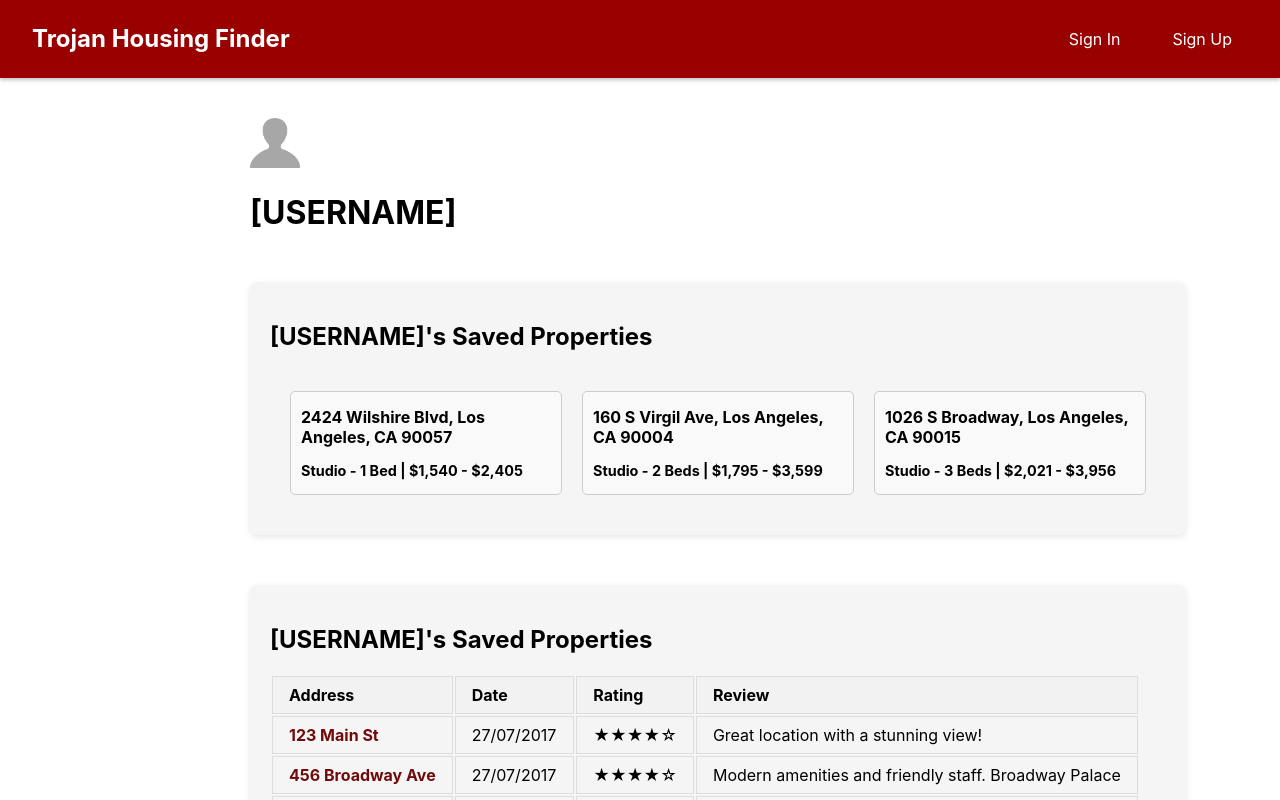
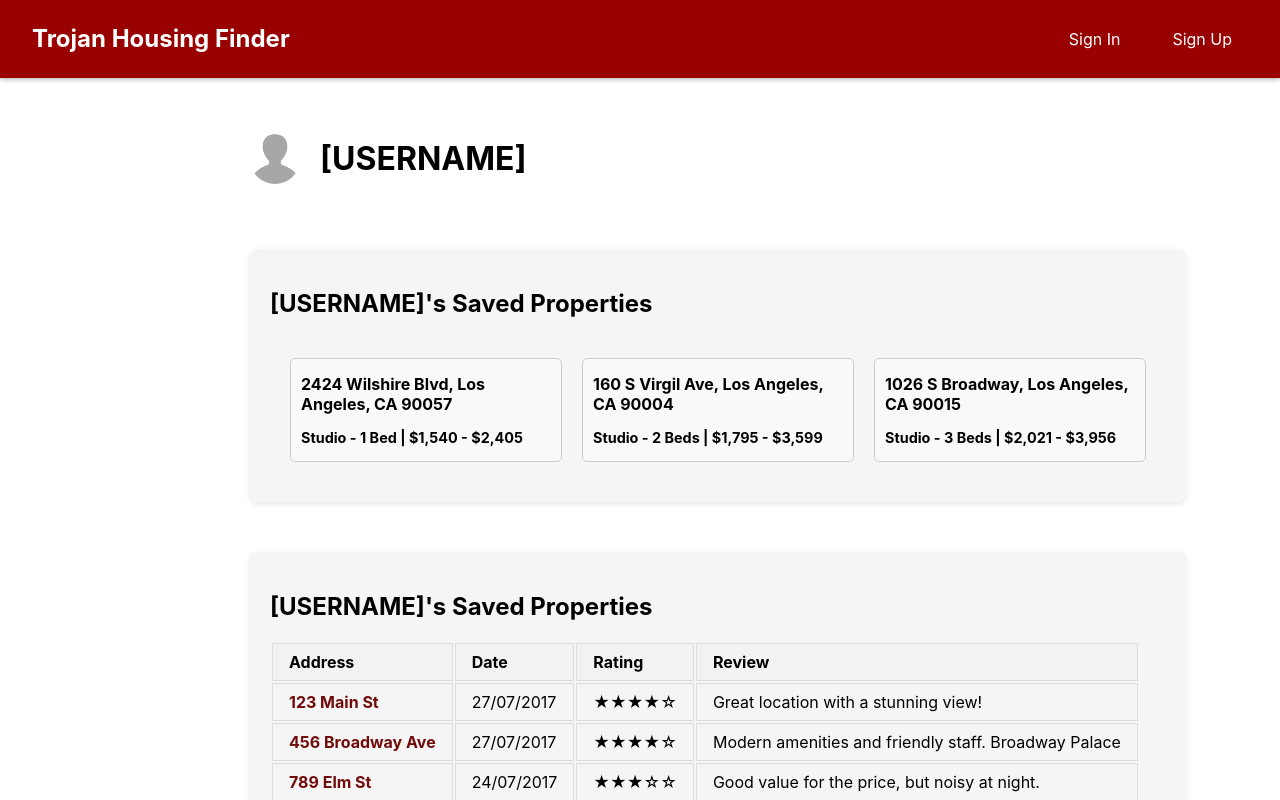
Before and after one commit to TrojanHousing/Frontend, a React (Create React App) app in the folder trojan-housing/: page /UserProfile in a window 1280 px wide. Built offline with nearby package versions, Linux system fonts and the light colour scheme.

Commit message:
made profile avatar a circle

```diff
--- a/trojan-housing/src/UserProfile.css
+++ b/trojan-housing/src/UserProfile.css
@@ -1,24 +1,31 @@
 .user-info {
-
-    justify-content: center;
+    display: flex;
     align-items: center;
     margin-bottom: 20px;
     margin-top: -60px;
 }
-.user-profile-block{
+
+.user-profile-block {
     display: block;
     justify-content: center;
     align-items: center;
-    margin-top:100px;
+    margin-top: 100px;
     margin-left: 250px;
-    height: 20vh;        /* Full height of the viewport */
+    height: 20vh;
+    /* Full height of the viewport */
     width: 100vw;
 }
+
 .user-avatar {
     width: 50px;
     height: 50px;
+    border-radius: 50%;
+    margin-right: 20px;
+
 }
-.saved-properties, .user-comments{
+
+.saved-properties,
+.user-comments {
     justify-content: center;
     align-items: center;
     max-width: 70%;
@@ -28,7 +35,8 @@
     border-radius: 8px;
     box-shadow: 0 2px 6px rgba(0, 0, 0, 0.1);
 }
-.interactions{
+
+.interactions {
     justify-content: center;
     align-items: center;
 }
```
